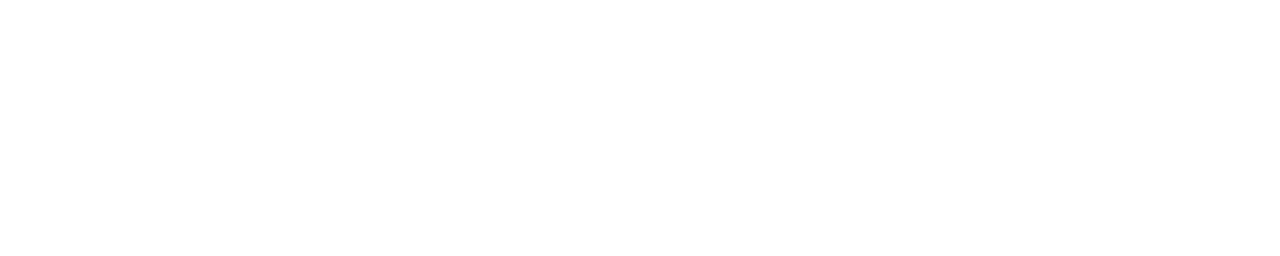
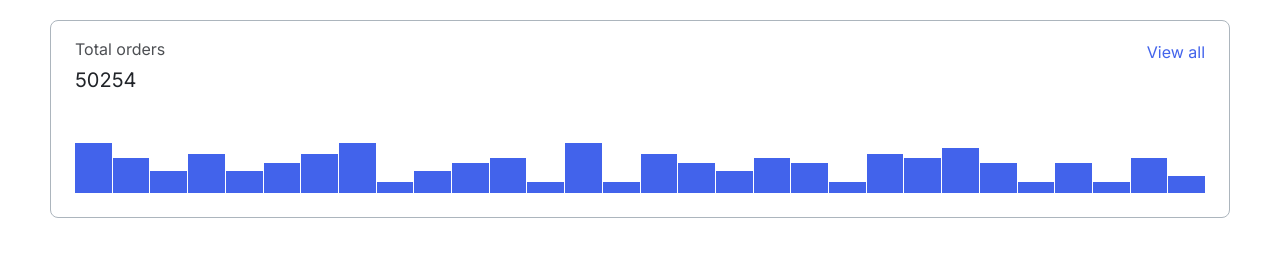
Before and after one commit to js-tasks-ru/htmlcss-20241107_katerinashatunova, a website: page 04-lection2/01-histogram/index.html in a window 1280 px wide. Drawn offline with Linux system fonts and the light colour scheme.

Commit message:
html and style for histogram

```diff
--- a/04-lection2/01-histogram/histogram.css
+++ b/04-lection2/01-histogram/histogram.css
@@ -0,0 +1,58 @@
+.histogram {
+    position: relative;
+    padding: 16px 24px 24px 24px;
+
+    border: 1px solid var(--grey-3);
+    border-radius: 8px;
+    background-color: var(--white);
+
+    font-family: 'Inter', sans-serif;
+    font-style: normal;
+    font-weight: 400;
+    color: var(--black);
+}
+
+.histogram__title {
+    margin: 0 0 6px 0;
+
+    font-weight: inherit;
+    font-size: 16px;
+    line-height: 24px;
+    opacity: 0.8;
+}
+
+.histogram__total {
+    margin: 0;
+
+    font-weight: inherit;
+    font-size: 20px;
+    line-height: 26px;
+    color: var(--black);
+}
+
+.histogram__filter {
+    position: absolute;
+    top: 19px;
+    right: 24px;
+
+    cursor: pointer;
+    padding: 0;
+    border: none;
+    background-color: transparent;
+
+    font-size: 16px;
+    line-height: 24px;
+    color: var(--histogram);
+}
+
+.histogram__viewport {
+    display: flex;
+    height: 100px;
+    align-items: flex-end;
+    gap: 1px
+}
+
+.histogram__column {
+    flex-grow: 1;
+    background-color: var(--histogram);
+}
--- a/04-lection2/01-histogram/index.html
+++ b/04-lection2/01-histogram/index.html
@@ -1,11 +1,50 @@
 <!DOCTYPE html>
 <!-- Страница с гистограммой -->
 <html lang="ru">
-    <head>
-        <link rel="stylesheet" href="../../assets/css/main.css">
-        <link rel="stylesheet" href="./histogram.css">
-    </head>
-    <body>
-
-    </body>
+<head>
+    <meta charset="utf-8">
+    <meta name="viewport" content="width=device-width, initial-scale=1">
+    <title>Histogram</title>
+    <link rel="stylesheet" href="../../assets/css/main.css">
+    <link rel="stylesheet" href="./histogram.css">
+</head>
+<body style="padding: 20px 50px;">
+<div class="histogram">
+    <h4 class="histogram__title">Total orders</h4>
+    <p class="histogram__total">50254</p>
+    <button class="histogram__filter">View all</button>
+    <div class="histogram__viewport">
+        <div class="histogram__column" style="height: 50px"></div>
+        <div class="histogram__column" style="height: 35px"></div>
+        <div class="histogram__column" style="height: 22px"></div>
+        <div class="histogram__column" style="height: 39px"></div>
+        <div class="histogram__column" style="height: 22px"></div>
+        <div class="histogram__column" style="height: 30px"></div>
+        <div class="histogram__column" style="height: 39px"></div>
+        <div class="histogram__column" style="height: 50px"></div>
+        <div class="histogram__column" style="height: 11px"></div>
+        <div class="histogram__column" style="height: 22px"></div>
+        <div class="histogram__column" style="height: 30px"></div>
+        <div class="histogram__column" style="height: 35px"></div>
+        <div class="histogram__column" style="height: 11px"></div>
+        <div class="histogram__column" style="height: 50px"></div>
+        <div class="histogram__column" style="height: 11px"></div>
+        <div class="histogram__column" style="height: 39px"></div>
+        <div class="histogram__column" style="height: 30px"></div>
+        <div class="histogram__column" style="height: 22px"></div>
+        <div class="histogram__column" style="height: 35px"></div>
+        <div class="histogram__column" style="height: 30px"></div>
+        <div class="histogram__column" style="height: 11px"></div>
+        <div class="histogram__column" style="height: 39px"></div>
+        <div class="histogram__column" style="height: 35px"></div>
+        <div class="histogram__column" style="height: 45px"></div>
+        <div class="histogram__column" style="height: 30px"></div>
+        <div class="histogram__column" style="height: 11px"></div>
+        <div class="histogram__column" style="height: 30px"></div>
+        <div class="histogram__column" style="height: 11px"></div>
+        <div class="histogram__column" style="height: 35px"></div>
+        <div class="histogram__column" style="height: 17px"></div>
+    </div>
+</div>
+</body>
 </html>
--- a/assets/css/main.css
+++ b/assets/css/main.css
@@ -20,6 +20,8 @@
     --grey-3: #ACB5BD;
     --grey-4: #495057;
 
+    --histogram: #4263EB;
+
     --error: var(--red);
     --success: var(--blue);
 
```
